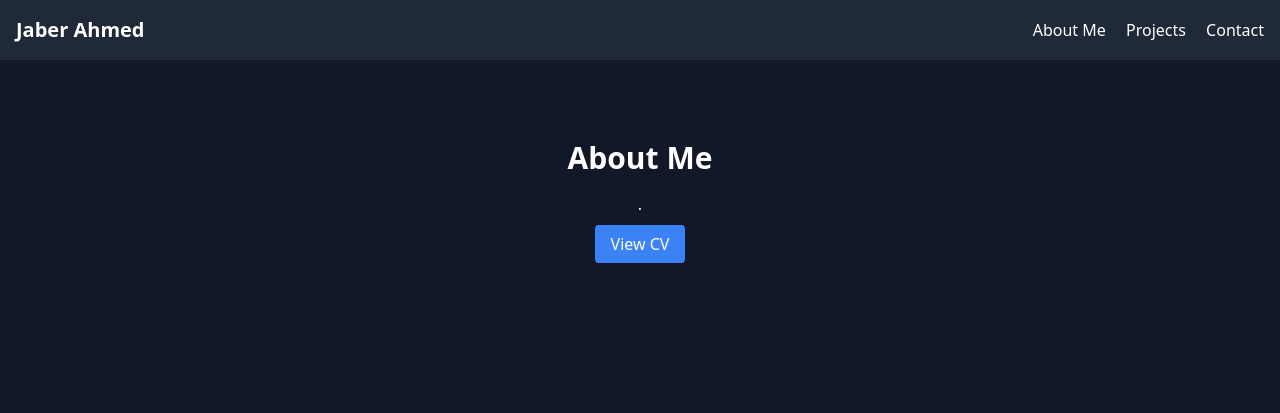
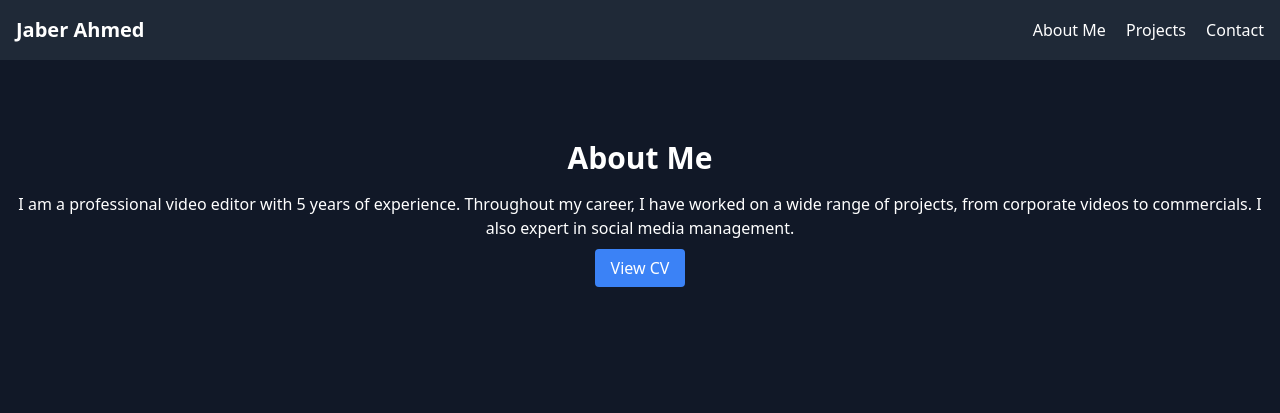
Before and after one commit to jaberDevHub/Jaber-Ahmed, a plain HTML site: page index.html in a window 1280 px wide. Shown: the top 413 px of the page. Drawn offline with nearby package versions, Linux system fonts and the light colour scheme.

Commit message:
Update index.html

```diff
--- a/index.html
+++ b/index.html
@@ -48,7 +48,8 @@
     <!-- About Me Section -->
     <section id="about" class="py-20 px-4 text-center">
         <h2 class="text-3xl font-bold mb-4">About Me</h2>
-        <p class="mb-4">.</p>
+        <p class="mb-4">I am a professional video editor with 5 years of experience. Throughout my career, I have worked on a
+wide range of projects, from corporate videos to commercials. I also expert in social media management.</p>
         <a href="zyan.vercel.app\Jaber Ahmed Resume.pdf" target="_blank" class="bg-blue-500 text-white py-2 px-4 rounded hover:bg-blue-400" title="Download Jaber Ahmed's CV">View CV</a>
     </section>
 
```
